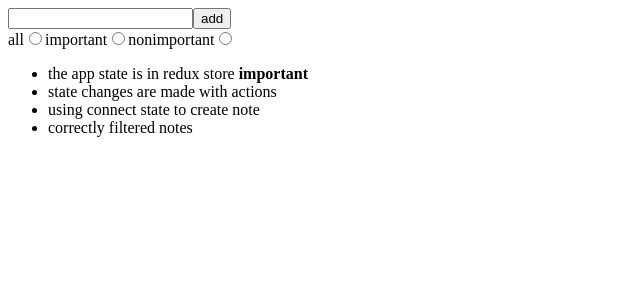
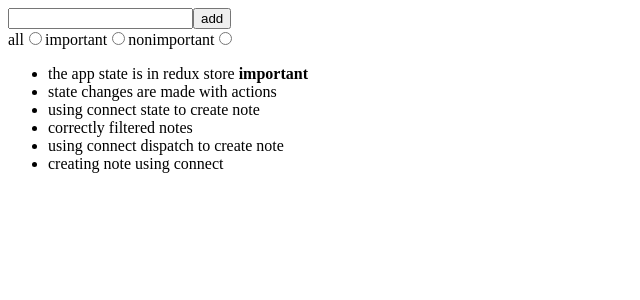
Before and after one commit to Nepsoul/redux-note-part6, a React (Create React App) app: page / in a window 1280 px wide. Shown: the top 300 px of the page, without its empty margins (0-640 px from the left). Built offline with nearby package versions, Linux system fonts and the light colour scheme; data requests are answered from the project's data file.

Commit message:
chore: using connect's dispatch, use connect to create note

```diff
--- a/db.json
+++ b/db.json
@@ -19,6 +19,16 @@
       "content": "correctly filtered notes ",
       "important": false,
       "id": 10
+    },
+    {
+      "content": "using connect dispatch to create note",
+      "important": false,
+      "id": 11
+    },
+    {
+      "content": "creating note using connect",
+      "important": false,
+      "id": 12
     }
   ]
 }
--- a/src/components/NewNote.js
+++ b/src/components/NewNote.js
@@ -1,15 +1,13 @@
-import { useDispatch } from "react-redux";
+import { connect } from "react-redux";
 import { createNote } from "../reducers/noteReducer";
 //import noteServervice from "../services/notes";
 
 const NewNote = (props) => {
-  const dispatch = useDispatch();
-
   const addNote = (event) => {
     event.preventDefault();
     const content = event.target.note.value;
     event.target.note.value = "";
-    dispatch(createNote(content));
+    props.createNote(content);
   };
 
   // const addNote = async (e) => {
@@ -28,4 +26,4 @@ const NewNote = (props) => {
   );
 };
 
-export default NewNote;
+export default connect(null, { createNote })(NewNote);
--- a/src/components/Notes.js
+++ b/src/components/Notes.js
@@ -1,14 +1,11 @@
-import { useDispatch } from "react-redux";
 import { connect } from "react-redux";
 import { toggleImportanceOf } from "../reducers/noteReducer";
 
 const Notes = (props) => {
-  const dispatch = useDispatch();
-
   return (
     <ul>
       {props.notes.map((note) => (
-        <li key={note.id} onClick={() => dispatch(toggleImportanceOf(note.id))}>
+        <li key={note.id} onClick={() => props.toggleImportanceOf(note.id)}>
           {note.content}
           <strong> {note.important ? "important" : ""}</strong>
         </li>
@@ -29,5 +26,9 @@ const mapStateToProps = (state) => {
   };
 };
 
-const ConnectedNotes = connect(mapStateToProps)(Notes);
+const mapDispatchToProps = {
+  toggleImportanceOf,
+};
+
+const ConnectedNotes = connect(mapStateToProps, mapDispatchToProps)(Notes);
 export default ConnectedNotes;
```
